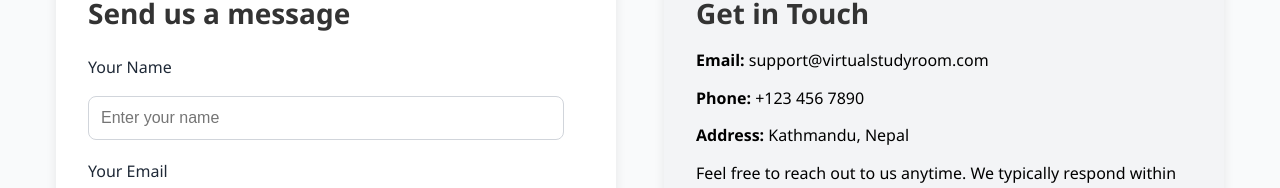
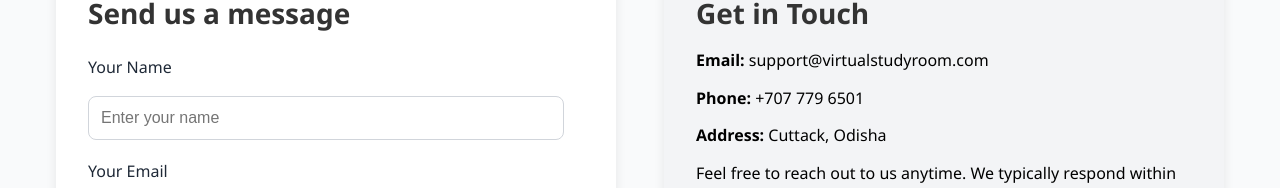
Before and after one commit to Sushantarintu/FinalreadyVSR, a React (Create React App) app in the folder frontend/studyroom/: page /cont in a window 1280 px wide. Shown: the part 360-548 px from the top of the page. Built offline with nearby package versions, Linux system fonts and the light colour scheme; no server answers.

Commit message:
Update ContactPage.js

```diff
--- a/frontend/studyroom/src/ContactPage.js
+++ b/frontend/studyroom/src/ContactPage.js
@@ -55,8 +55,8 @@ const handlrepsubmit=()=>{
         <div className="contact-info">
           <h2>Get in Touch</h2>
           <p className='kalakare'><strong>Email:</strong> support@virtualstudyroom.com</p>
-          <p className='kalakare'><strong>Phone:</strong> +123 456 7890</p>
-          <p className='kalakare'><strong>Address:</strong> Kathmandu, Nepal</p>
+          <p className='kalakare'><strong>Phone:</strong> +707 779 6501</p>
+          <p className='kalakare'><strong>Address:</strong> Cuttack, Odisha</p>
           <p className='kalakare'>Feel free to reach out to us anytime. We typically respond within 24 hours.</p>
         </div>
       </section>
```
